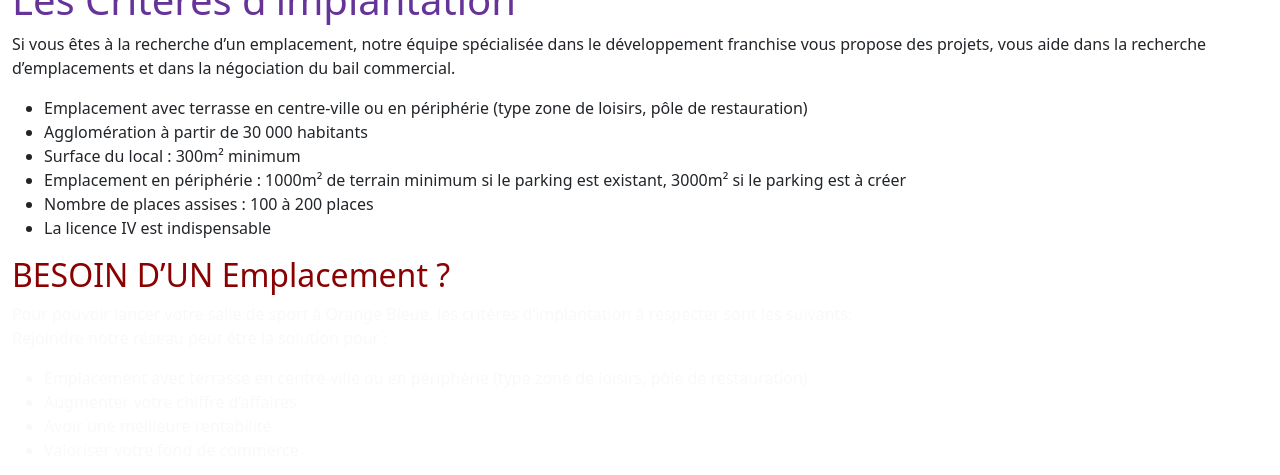
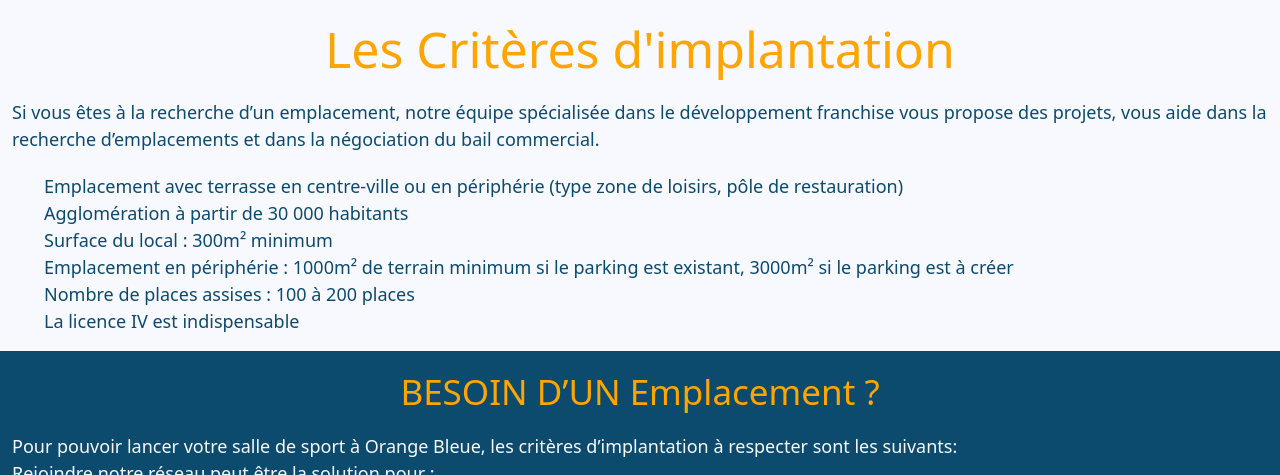
Before and after one commit to gdadzie/symfonyApp, a Symfony app: template templates/home/index.html.twig in a window 1280 px wide. Shown: the part 680-1155 px from the top of the page. Run offline with Twig, Linux system fonts and the light colour scheme; the template is opened without the code that fills it, so the values that code supplies are empty; some libraries are stand-ins or nearby versions.

Commit message:
Update style CSS

```diff
--- a/public/css/style.css
+++ b/public/css/style.css
@@ -1,68 +1,89 @@
 #carouselExampleCaptions{
-    width: 100%;
+    width: 90%;
     margin: auto;
 }
 
 .carrousel-item img{
-    width: 100%;
+    width: 50%;
     height: 400px;
 }
 
 img{
-    width: 50px;
+    width: 900px;
     height: 600px;
 }
 
-h2{
-    color:darkred;
+.img-descriptive{
+    width: 600px;
+    height: 200px;
+
+    box-shadow: 10px 20px orange, 1em 0 .4em olive;
+}
+h1{
+    font-size: 50px;
 }
 
-body{
+h2{
+    font-size: 35px;
+}
+
+p,ul{
+    font-size: 18px;
+}
+h1, h2{
+    color:orange;
+    font-weight: lighter;
+    text-align: center;
+    margin-top: 20px;
+}
+
+p,ul{
+    color: #0c4a6e;
+    text-align: justify-all;
+    justify-items: auto;
+    margin-top: 20px;
 
 }
 
-.img-medium-size{
-    width: 300px;
-    height: 300px;
-    border-radius: 150px;
-    margin-top:50px;
+ul{
+    list-style: none;
+    text-align: justify;
+}
 
+body {
+ background-color:ghostwhite;
 }
+
+.bloc2{
+    background-color: #0c4a6e;
+    color: white;
+}
+
 
 /*// X-Small devices (portrait phones, less than 576px)*/
 /*// No media query for `xs` since this is the default in Bootstrap*/
 
 /*// Small devices (landscape phones, 576px and up)*/
 @media (min-width: 576px) {
-    h1{
-        color: #0c4a6e;
-    }
+
 }
 
 /*// Medium devices (tablets, 768px and up)*/
 @media (min-width: 768px) {
-    h1{
-        color: forestgreen;
-    }
+
 }
 
 /*// Large devices (desktops, 992px and up)*/
 @media (min-width: 992px) {
-    h1{
-        color: rosybrown;
-    }
+
 }
 
 /*// X-Large devices (large desktops, 1200px and up)*/
 @media (min-width: 1200px) {
-    h1{
-        color: rebeccapurple;
-    }
+
 }
 
 /*// XX-Large devices (larger desktops, 1400px and up)*/
 @media (min-width: 1400px) {
-    h1{
-        color: darkgoldenrod;
-    }
+
 }
```
